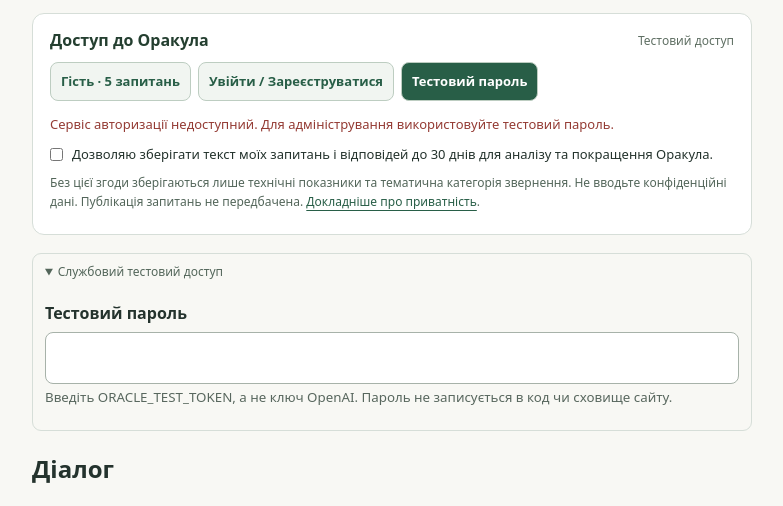
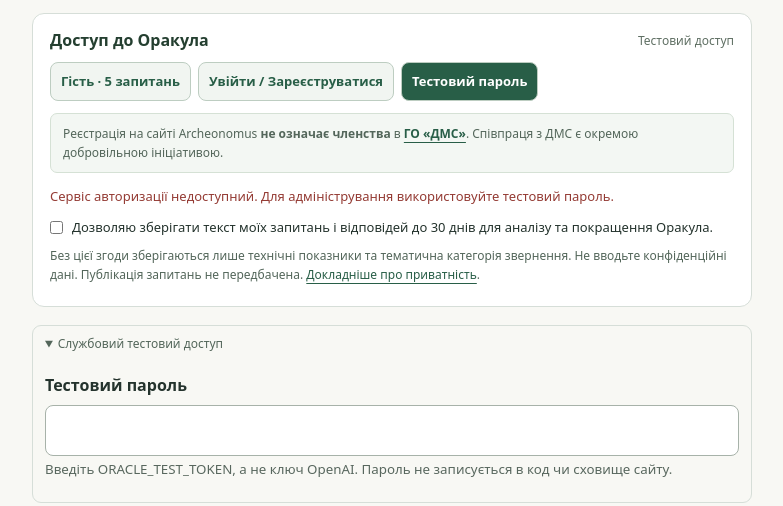
Before and after one commit to andrew-HVC/author-resource, a plain HTML site: page oracle.html in a window 1280 px wide. Shown: the part 242-748 px from the top of the page, without its empty margins (248-1031 px from the left). Drawn offline with Linux system fonts and the light colour scheme; no server answers.

Commit message:
Explain site registration is not DMS membership and link organization overview

```diff
--- a/oracle.html
+++ b/oracle.html
@@ -44,6 +44,7 @@
 .access-action{margin:8px 0 12px;font-size:14px;padding:9px 12px}
 .access-subtle{background:transparent;border:1px solid #b6cbbd;color:#285e47;margin:3px 6px 6px 0;font-size:12px}
 .access-remaining{color:#295d43;font-weight:650;font-size:13px}
+.access-membership-note{font-size:12px;color:#53665a;margin:12px 0 8px;padding:10px 12px;background:#f3f7f3;border:1px solid #d5e1d5;border-radius:7px}.access-membership-note a{font-weight:700}
 #access-status{font-size:13px;color:#285e47;min-height:18px;margin:6px 0}
 #access-status[data-state="error"]{color:#943b34}
 .oracle-limit-notice{margin:12px 0;padding:15px 17px;border:1px solid #d9a59c;border-left:4px solid #a34b3c;border-radius:9px;background:#fff5f1;color:#78382f}
@@ -127,6 +128,7 @@
       <button type="button" id="access-delete" class="access-subtle">Видалити обліковий запис і дані</button>
     </div>
   </div>
+  <p class="access-membership-note">Реєстрація на сайті Archeonomus <strong>не означає членства</strong> в <a href="dms.html" target="_blank" rel="noopener">ГО «ДМС»</a>. Співпраця з ДМС є окремою добровільною ініціативою.</p>
   <div id="access-turnstile" aria-label="Захист пробного входу від автоматичних запитів"></div>
   <p id="access-config-note" class="access-explanation"></p>
   <p id="access-remaining" class="access-remaining"></p>
```
